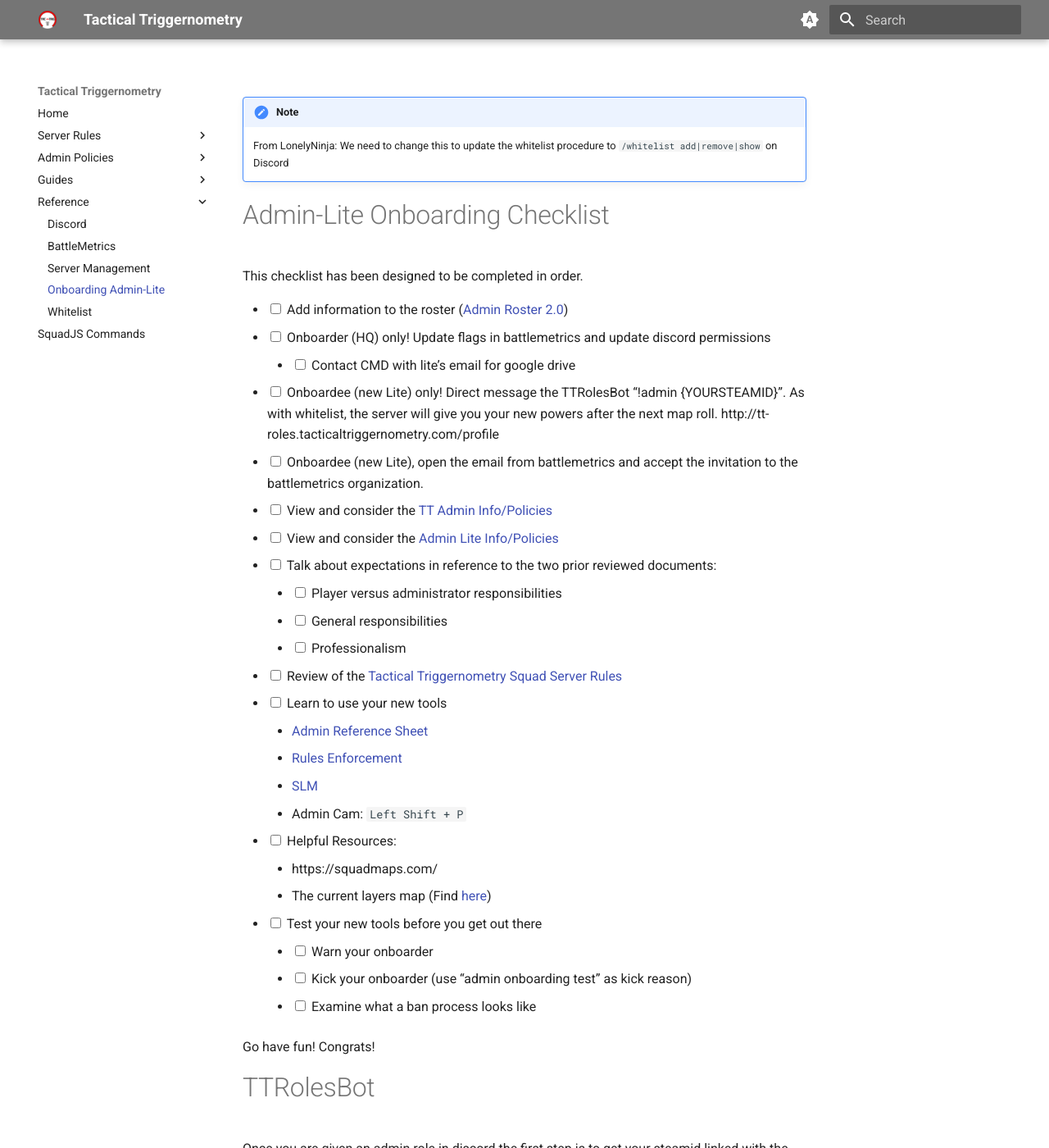
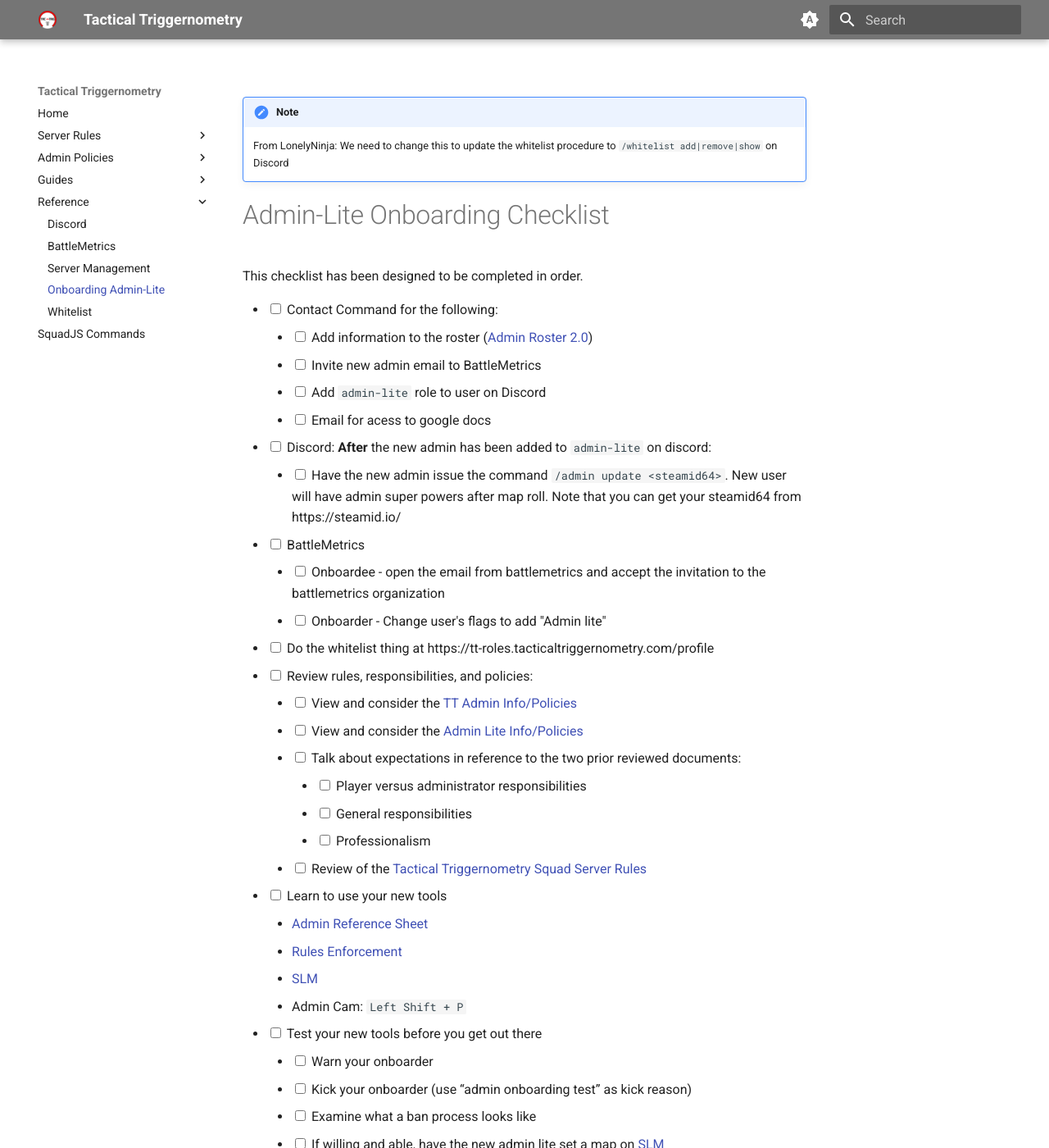
Before and after one commit to LonelyNinja/lonelyninja.github.io, an MkDocs documentation site: the page built from docs/reference/onboarding_checklist.md, in a window 1280 px wide and 1400 px high. Shown: the whole window at 82% size. Built offline with MkDocs 1.6.1 and Material for MkDocs 9.7.7, drawn with Linux system fonts in a browser that asks for light colours; some of the changed text lies outside the part shown.

Commit message:
Updating admin-lite onboarding steps

```diff
--- a/docs/reference/onboarding_checklist.md
+++ b/docs/reference/onboarding_checklist.md
@@ -10,45 +10,41 @@
 
 This checklist has been designed to be completed in order.
 
-- <input type="checkbox" /> Add information to the roster ([Admin Roster 2.0](https://docs.google.com/spreadsheets/d/1E9sNXuz5dKnurTKuMM9iAG1WODAKzoZbjn4nen8ZlUw/edit#gid=0))
-- <input type="checkbox" /> Onboarder (HQ) only! Update flags in battlemetrics and update discord permissions
-    - <input type="checkbox" /> Contact CMD with lite’s email for google drive
-- <input type="checkbox" /> Onboardee (new Lite) only! Direct message the TTRolesBot “!admin {YOURSTEAMID}”.  As with whitelist, the server will give you your new powers after the next map roll. http://tt-roles.tacticaltriggernometry.com/profile
-- <input type="checkbox" /> Onboardee (new Lite), open the email from battlemetrics and accept the invitation to the battlemetrics organization.
-- <input type="checkbox" /> View and consider the [TT Admin Info/Policies](../policies/all_admins.md)
-- <input type="checkbox" /> View and consider the [Admin Lite Info/Policies](../policies/admin_lite.md)
-- <input type="checkbox" /> Talk about expectations in reference to the two prior reviewed documents:
-    - <input type="checkbox" /> Player versus administrator responsibilities
-    - <input type="checkbox" /> General responsibilities
-    - <input type="checkbox" /> Professionalism
-- <input type="checkbox" /> Review of the [Tactical Triggernometry Squad Server Rules](../server/server_rules.md)
+- <input type="checkbox" /> Contact Command for the following:
+    - <input type="checkbox" /> Add information to the roster ([Admin Roster 2.0](https://docs.google.com/spreadsheets/d/1E9sNXuz5dKnurTKuMM9iAG1WODAKzoZbjn4nen8ZlUw/edit#gid=0))
+    - <input type="checkbox" /> Invite new admin email to BattleMetrics
+    - <input type="checkbox" /> Add `admin-lite` role to user on Discord
+    - <input type="checkbox" /> Email for acess to google docs
+- <input type="checkbox" /> Discord: **After** the new admin has been added to `admin-lite` on discord:
+    - <input type="checkbox" /> Have the new admin issue the command `/admin update <steamid64>`.  New user will have admin super powers after map roll.  Note that you can get your steamid64 from https://steamid.io/
+- <input type="checkbox" /> BattleMetrics
+    - <input type="checkbox" /> Onboardee - open the email from battlemetrics and accept the invitation to the battlemetrics organization
+    - <input type="checkbox"/> Onboarder - Change user's flags to add "Admin lite"
+- <input type="checkbox" /> Do the whitelist thing at https://tt-roles.tacticaltriggernometry.com/profile
+- <input type="checkbox" /> Review rules, responsibilities, and policies:
+    - <input type="checkbox" /> View and consider the [TT Admin Info/Policies](../policies/all_admins.md)
+    - <input type="checkbox" /> View and consider the [Admin Lite Info/Policies](../policies/admin_lite.md)
+    - <input type="checkbox" /> Talk about expectations in reference to the two prior reviewed documents:
+        - <input type="checkbox" /> Player versus administrator responsibilities
+        - <input type="checkbox" /> General responsibilities
+        - <input type="checkbox" /> Professionalism
+    - <input type="checkbox" /> Review of the [Tactical Triggernometry Squad Server Rules](../server/server_rules.md)
 - <input type="checkbox" /> Learn to use your new tools
     - [Admin Reference Sheet](./command_reference.md)
     - [Rules Enforcement](../guides/rules_enforcement.md)
     - [SLM](../guides/squad_layer_manager.md)
     - Admin Cam: `Left Shift + P`
-- <input type="checkbox" /> Helpful Resources:
-    - https://squadmaps.com/
-    - The current layers map (Find [here](../index.md))
 - <input type="checkbox" /> Test your new tools before you get out there
     - <input type="checkbox" /> Warn your onboarder
     - <input type="checkbox" /> Kick your onboarder (use “admin onboarding test” as kick reason)
     - <input type="checkbox" /> Examine what a ban process looks like
+    - <input type="checkbox" /> If willing and able, have the new admin lite set a map on [SLM](https://slm.tacticaltriggernometry.com)
+- <input type="checkbox" /> Helpful Resources:
+    - https://squadmaps.com/
+    - The current layers map (Find [here](../index.md))
 
 Go have fun! Congrats!
 
 # TTRolesBot
 
 Once you are given an admin role in discord the first step is to get your steamid linked with the server so that it recognizes you as an admin. This will give you abilities to use in-game console commands and give you a reserved spot. This is the same system used to link patrons to their reserved spots. The bot is fully automated and self updates the server, any steamid changes should be active on the server next map change, there is a possibility it will take a couple of hours, any longer that and reach out for tech support/confirm steps.
-
-Steps:
-
-1. Send the @TTRolesbot the message `!admin STEAMIDHERE` after giving the user the Admin Lite discord role. This command allows you to check current steam ids attached to your user by sending “!whitelist” alone or add new steam ids by sending !whitelist and including a list of steam ids after it.<br/>
-![](./images/ttrolesbot3.png)
-1. Find your steam id here https://steamid.io/, we need your steam64, nothing else will work.
-1. To set up your solo steamid as an admin use the following, `!whitelist <your steamid here>`.
-1. It should send back a confirmation that looks like this. <br/>
-![](./images/ttrolesbot1.png)
-1. If you have a patreon subscription and are entitled secondary reserved spts for steam ids, list them after your steam id in the same message. It should look like this `!whitelist <your steamid>, <friend’s steamid>`.
-1. The bot again will send back a confirmation, it is VERY important that the admin sends their steamid first, as that is the one that will receive the powers.<br/>
-![](./images/ttrolesbot2.png)
```
